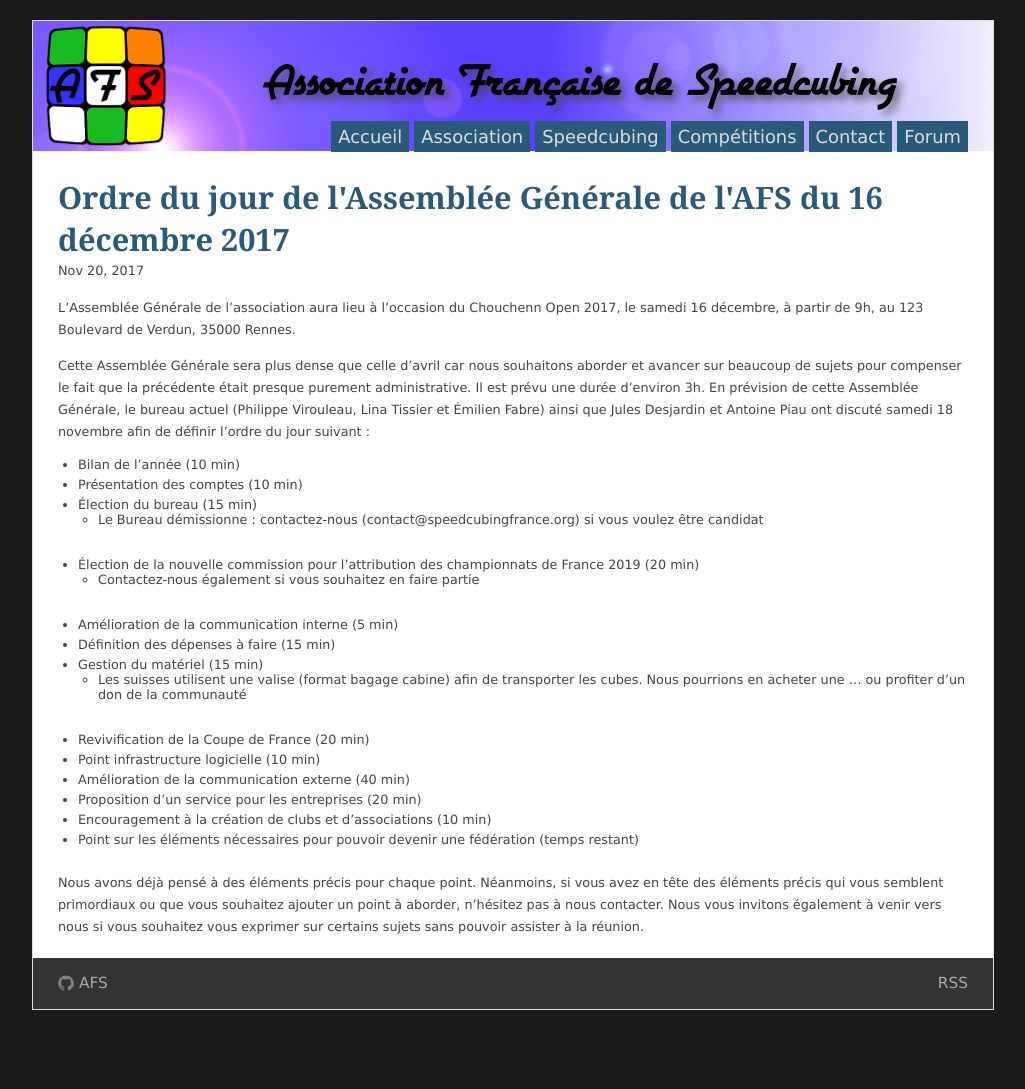
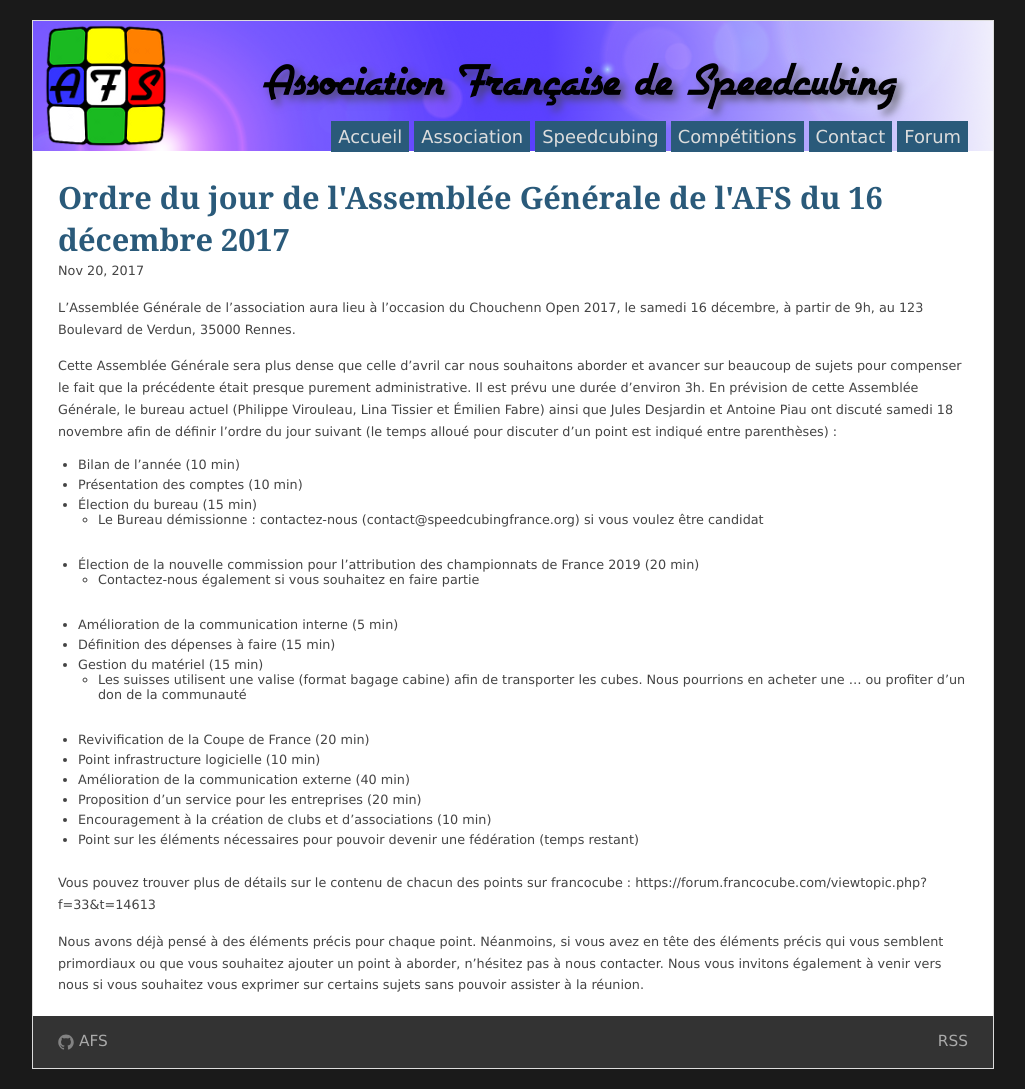
Before and after one commit to speedcubingmadrid/speedcubingmadrid.org, a Jekyll site: the page built from _posts/news/2017-11-20-ordre-du-jour-ag-decembre-2017.md, in a window 1280 px wide. Shown: the whole page, without its empty margins (127-1152 px from the left). Built offline with Jekyll 4.4.1, drawn with Linux system fonts in a browser that asks for light colours; before the commit the page ends 1030 px from its top, so only the background shows below that.

Commit message:
Précision sur les durées et ajout topic francocube

```diff
--- a/_posts/news/2017-11-20-ordre-du-jour-ag-decembre-2017.md
+++ b/_posts/news/2017-11-20-ordre-du-jour-ag-decembre-2017.md
@@ -11,7 +11,7 @@ L’Assemblée Générale de l’association aura lieu à l’occasion du Chouch
 {{post_excerpt}}
 
 Cette Assemblée Générale sera plus dense que celle d'avril car nous souhaitons aborder et avancer sur beaucoup de sujets pour compenser le fait que la précédente était presque purement administrative. Il est prévu une durée d'environ 3h.
-En prévision de cette Assemblée Générale, le bureau actuel (Philippe Virouleau, Lina Tissier et Émilien Fabre) ainsi que Jules Desjardin et Antoine Piau ont discuté samedi 18 novembre afin de définir l'ordre du jour suivant :
+En prévision de cette Assemblée Générale, le bureau actuel (Philippe Virouleau, Lina Tissier et Émilien Fabre) ainsi que Jules Desjardin et Antoine Piau ont discuté samedi 18 novembre afin de définir l'ordre du jour suivant (le temps alloué pour discuter d'un point est indiqué entre parenthèses) :
 
 - Bilan de l'année (10 min)
 - Présentation des comptes (10 min)
@@ -30,4 +30,6 @@ En prévision de cette Assemblée Générale, le bureau actuel (Philippe Viroule
 - Encouragement à la création de clubs et d'associations (10 min)
 - Point sur les éléments nécessaires pour pouvoir devenir une fédération (temps restant)
 
+Vous pouvez trouver plus de détails sur le contenu de chacun des points sur francocube : https://forum.francocube.com/viewtopic.php?f=33&t=14613
+
 Nous avons déjà pensé à des éléments précis pour chaque point. Néanmoins, si vous avez en tête des éléments précis qui vous semblent primordiaux ou que vous souhaitez ajouter un point à aborder, n'hésitez pas à nous contacter. Nous vous invitons également à venir vers nous si vous souhaitez vous exprimer sur certains sujets sans pouvoir assister à la réunion.
```
